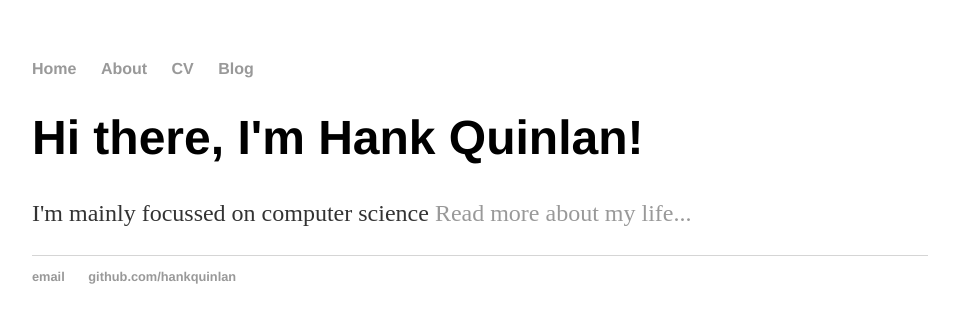
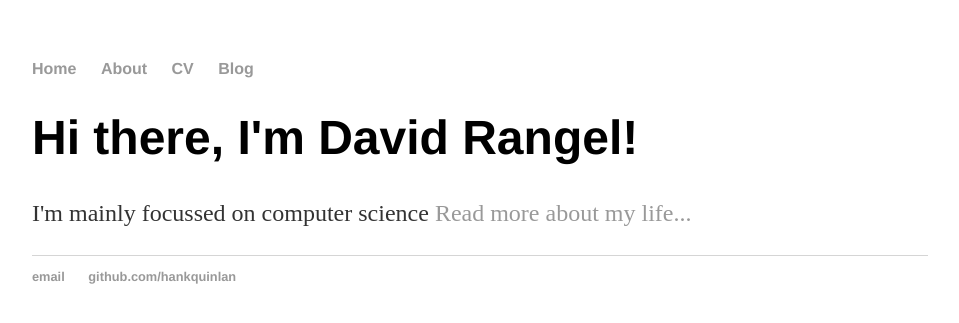
Before and after one commit to davonn3765/DavidR9289.github.io, a Jekyll site: the page built from index.html, in a window 1280 px wide. Shown: the top 323 px of the page, without its empty margins (160-1119 px from the left). Built offline with Jekyll 4.4.1, drawn with Linux system fonts in a browser that asks for light colours.

Commit message:
Update index.html

```diff
--- a/index.html
+++ b/index.html
@@ -3,6 +3,6 @@ layout: default
 title: David Rangel, Blogger
 ---
 <div class="blurb">
-	<h1>Hi there, I'm Hank Quinlan!</h1>
+	<h1>Hi there, I'm David Rangel!</h1>
 	<p>I'm mainly focussed on computer science <em></em> <a href="/about">Read more about my life...</a></p>
 </div><!-- /.blurb -->
```
